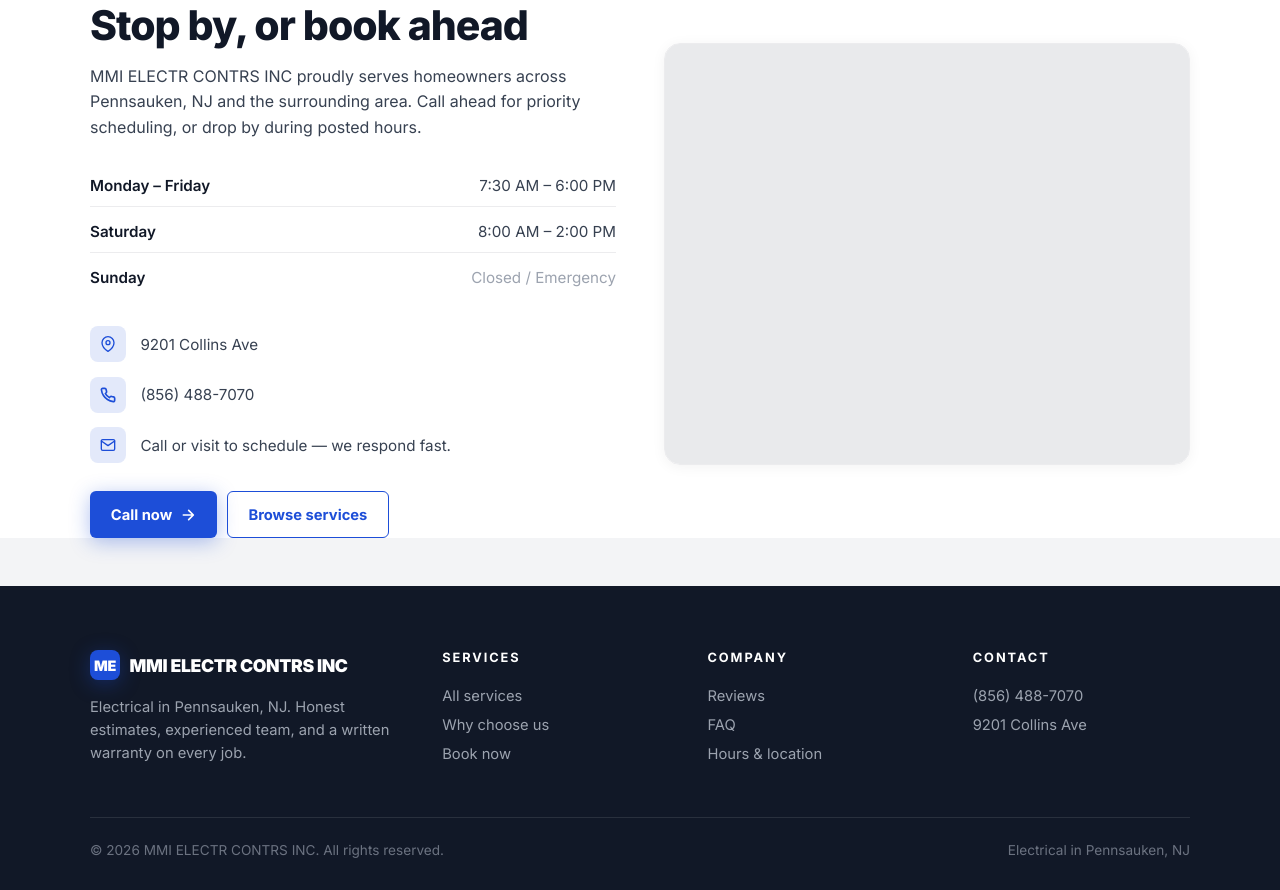
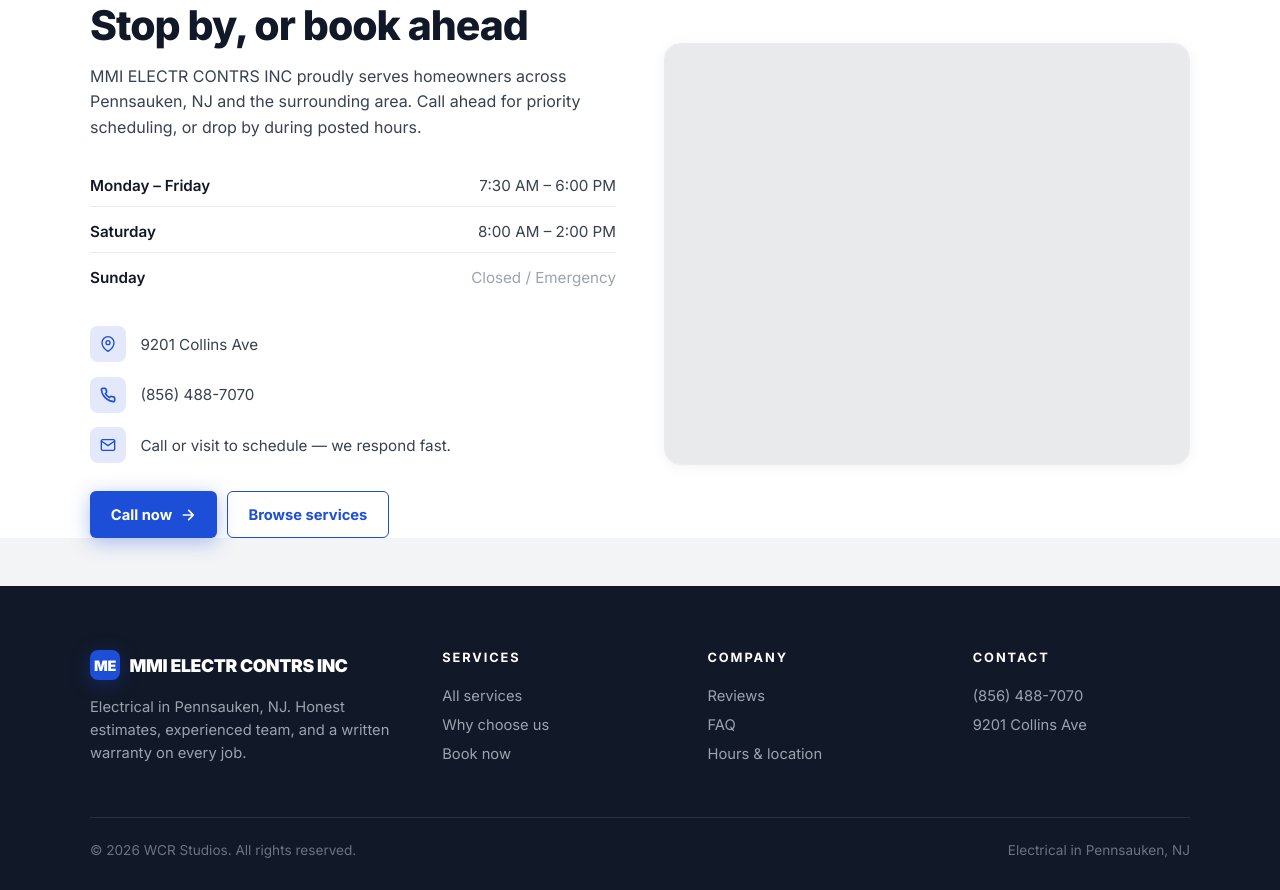
Before and after one commit to Wrenbjor/trades--mmi-electr-contrs-inc, a plain HTML site: page index.html in a window 1280 px wide. Shown: the part 4696-5586 px from the top of the page. Drawn offline with nearby package versions, Linux system fonts and the light colour scheme; no server answers.

Commit message:
Update site

```diff
--- a/index.html
+++ b/index.html
@@ -605,7 +605,7 @@
     </div>
   </div>
   <div class="foot-bottom">
-    <div>&copy; 2026 MMI ELECTR CONTRS INC. All rights reserved.</div>
+    <div>&copy; 2026 WCR Studios. All rights reserved.</div>
     <div>Electrical in Pennsauken, NJ</div>
   </div>
 </footer>
```
